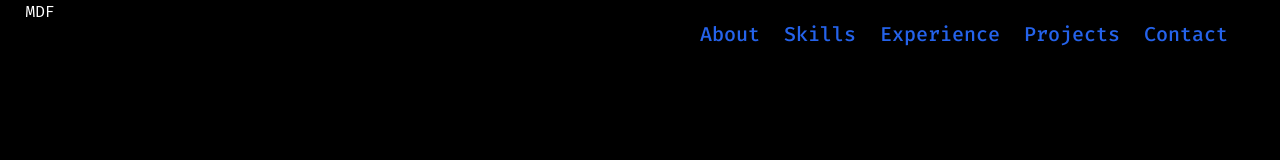
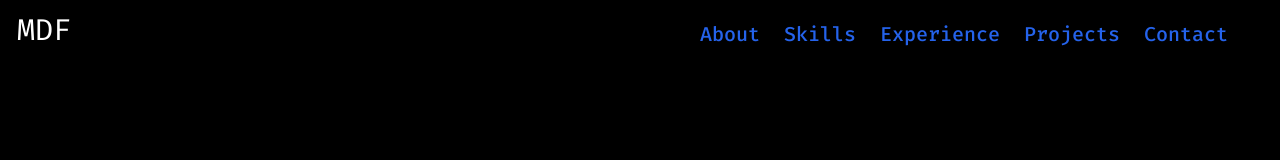
Before and after one commit to mdfarhaan/portfolio-v2, a Next.js app: page / in a window 1280 px wide. Shown: the top 160 px of the page. Built offline with nearby package versions, Linux system fonts and the light colour scheme.

Commit message:
:sparkles: Fix Build

```diff
--- a/components/Landing/Experience.tsx
+++ b/components/Landing/Experience.tsx
@@ -6,13 +6,13 @@ import { Heading, Section } from "../Shared";
 import { experience } from "../helper/data";
 
 const Card = (props) => {
-  const answerElRef = useRef();
+  const answerElRef: any = useRef();
   const [state, setState] = useState(false);
   const [answerH, setAnswerH] = useState("0px");
   const { data, idx } = props;
 
   const handleOpenAnswer = () => {
-    const answerElH = answerElRef.current.childNodes[0].offsetHeight;
+    const answerElH = answerElRef.current.childNodes[0]?.offsetHeight;
     setState(!state);
 
     setAnswerH(`${answerElH + 20}px`);
--- a/components/Landing/Skills.tsx
+++ b/components/Landing/Skills.tsx
@@ -20,7 +20,7 @@ const Skills = () => {
               align="center"
             >
               {item.skills.map((skill) => (
-                <div className="grid place-items-center">
+                <div className="grid place-items-center" key={skill}>
                   <img
                     src={`/skills/${skill}.svg`}
                     alt={skill}
--- a/components/Layout/Navbar.tsx
+++ b/components/Layout/Navbar.tsx
@@ -29,6 +29,7 @@ const Navbar = () => {
     <div className="text-blue-600 m-2 mt-5 mr-10 flex justify-end">
       {links.map((link) => (
         <Link
+          key={link}
           activeClass="active"
           to={link.id}
           spy={true}
--- a/components/Layout/Sidebar.tsx
+++ b/components/Layout/Sidebar.tsx
@@ -7,7 +7,7 @@ const Sidebar = () => {
   return (
     <aside className="flex justify-between flex-col items-center w-20 fixed left-0 top-0 h-full">
       <Link href="/">
-        <h1 className="text-white">MDF</h1>
+        <h1 className="m-3 ml-5 text-3xl text-white">MDF</h1>
       </Link>
 
       <div className="grid place-content-center place-items-center">
--- a/package.json
+++ b/package.json
@@ -3,14 +3,13 @@
   "version": "0.0.1",
   "private": true,
   "scripts": {
-    "dev": " next dev -p 8000",
+    "dev": " next dev",
     "build": "next build",
     "start": "next start",
     "type-check": "tsc"
   },
   "dependencies": {
     "aos": "^2.3.4",
-    "framer-motion": "^10.12.16",
     "next": "^13.3.0",
     "prop-types": "^15.8.1",
     "react": "^18.2.0",
--- a/pages/_document.tsx
+++ b/pages/_document.tsx
@@ -5,7 +5,7 @@ export default function Document() {
     <Html lang="en">
       <Head />
       <link rel="preconnect" href="https://fonts.googleapis.com" />
-      <link rel="preconnect" href="https://fonts.gstatic.com" crossOrigin />
+      <link rel="preconnect" href="https://fonts.gstatic.com" />
       <link
         href="https://fonts.googleapis.com/css2?family=Fira+Code:wght@300;400;500;600;700&display=swap"
         rel="stylesheet"
```
Also changed, not shown: utils/sample-data.ts (deleted, +0 -9 lines), 1 other file (tests, documents, lock files or other folders).
